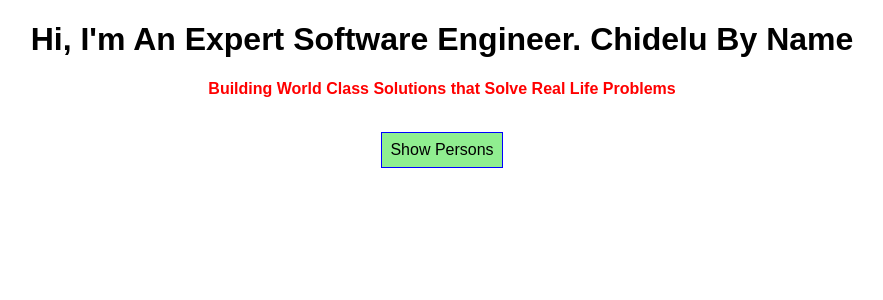
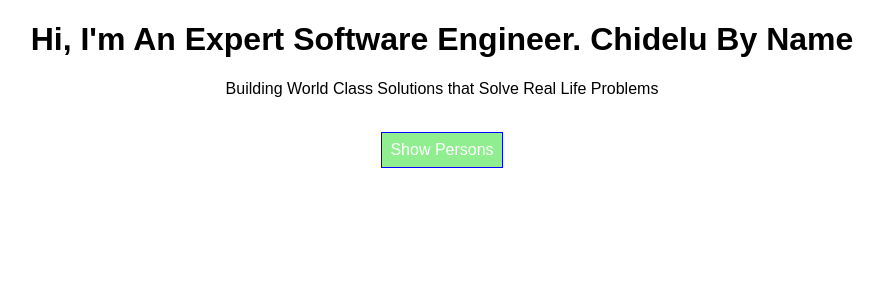
Before and after one commit to chukwuemekanweke/react-refresher-course-project, a React app: page / in a window 1280 px wide. Shown: the top 300 px of the page, without its empty margins (198-1081 px from the left). Built offline with nearby package versions, Linux system fonts and the light colour scheme.

Commit message:
okay started adding the css module feature to the project

```diff
--- a/config/webpack.config.dev.js
+++ b/config/webpack.config.dev.js
@@ -164,6 +164,8 @@ module.exports = {
                 loader: require.resolve('css-loader'),
                 options: {
                   importLoaders: 1,
+                  modules: true,
+                  localIdentName: '[name]__[local]__[hash:base64:5]'
                 },
               },
               {
--- a/config/webpack.config.prod.js
+++ b/config/webpack.config.prod.js
@@ -183,6 +183,8 @@ module.exports = {
                         importLoaders: 1,
                         minimize: true,
                         sourceMap: shouldUseSourceMap,
+                        modules: true,
+                        localIdentName: '[name]__[local]__[hash:base64:5]'
                       },
                     },
                     {
--- a/src/App.css
+++ b/src/App.css
@@ -9,3 +9,25 @@
 .bold{
   font-weight: bold;
 }
+
+.Button{
+background-color: lightgreen ;
+font: inherit;
+color: white;
+border: 1px solid blue;
+padding: 8px;
+cursor: pointer;
+}
+
+.Button:hover {
+  background-color:  salmon;
+  color: black;
+}
+
+.Button.Red{
+  background-color: red;
+}
+
+.Button.Red:hover{
+  background-color: salmon;
+}
--- a/src/App.js
+++ b/src/App.js
@@ -1,22 +1,8 @@
 import React, { Fragment, Component } from 'react';
 // import logo from './logo.svg';
-import './App.css';
+import classes from './App.css';
 import styled from 'styled-components'
 import  {Person} from './Components/Person/index';
-
-const StyledButton = styled.button`
-
-background-color: ${props=> props.showPersons? 'red': 'lightgreen'} ;
-font: inherit;
-border: 1px solid blue;
-padding: 8px;
-cursor: pointer;
-&:hover {
-  background-color:  ${props=> props.showPersons? 'salmon': 'lightgreen'};
-  color: black;
-}
-
-`
 
 class App extends Component{
 
@@ -94,31 +80,24 @@ deletePersonHandler = (position,event) =>{
 
  render(){
 
-   const style={
-     backgroundColor:'lightgreen',
-     font:'inherit',
-     border:'1px solid blue',
-     padding:'8px',
-     cursor:'pointer',
-     ':hover':{
-       backgroundColor:'#0088FF',
-       color:'black'
-     }
-   }
+   let btnClasses = [classes.Button]
 
    let buttonText = "Show Persons";
 
    let persons = null;
 
-   let classes = ['red', 'bold'].join(' ');
+   let assignedClasses = []
+
+   if(this.state.persons.length <= 2)
+    assignedClasses.push(classes.red);
+
+   if(this.state.persons.length <= 1)
+    assignedClasses.push(classes.bold);
+
 
    if(this.state.showPersons){
     buttonText = "Switch Net Worth";
-    style.backgroundColor = 'lightblue';
-    style[':hover'] = {
-      background:'#008299',
-      color:'black'
-    }
+
      persons = (
                 this.state.persons.map((person,index) =>
               <Fragment key={person.id}>
@@ -127,16 +106,18 @@ deletePersonHandler = (position,event) =>{
               </Fragment> )
      )
 
+     btnClasses.push(classes.Red);
    }
 
+   console.log({classes});
 
 
     return (
-        <div className="App">
+        <div className={classes.App}>
           <h1>Hi, I'm An Expert Software Engineer. Chidelu By Name</h1>
-          <p className={classes} >Building World Class Solutions that Solve Real Life Problems</p>
+          <p className={assignedClasses.join(' ')} >Building World Class Solutions that Solve Real Life Problems</p>
           <br></br>
-          <StyledButton showPersons = {this.state.showPersons}  onClick={this.switchNetWorthHandler} className="btn btn-primary">{buttonText}</StyledButton>
+          <button className={btnClasses.join(' ')}  onClick={this.switchNetWorthHandler} >{buttonText}</button>
           <br></br>
           {
             persons
```
